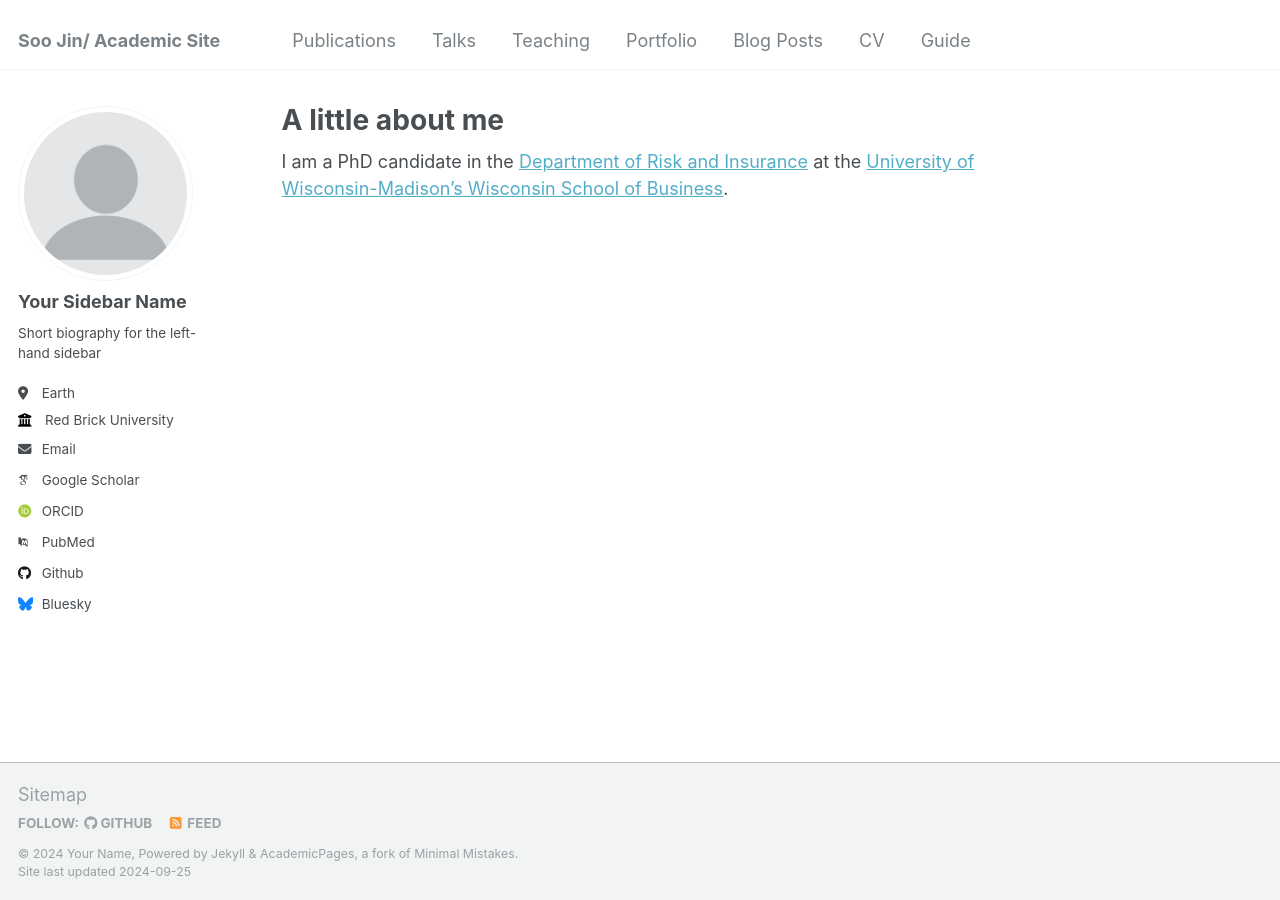
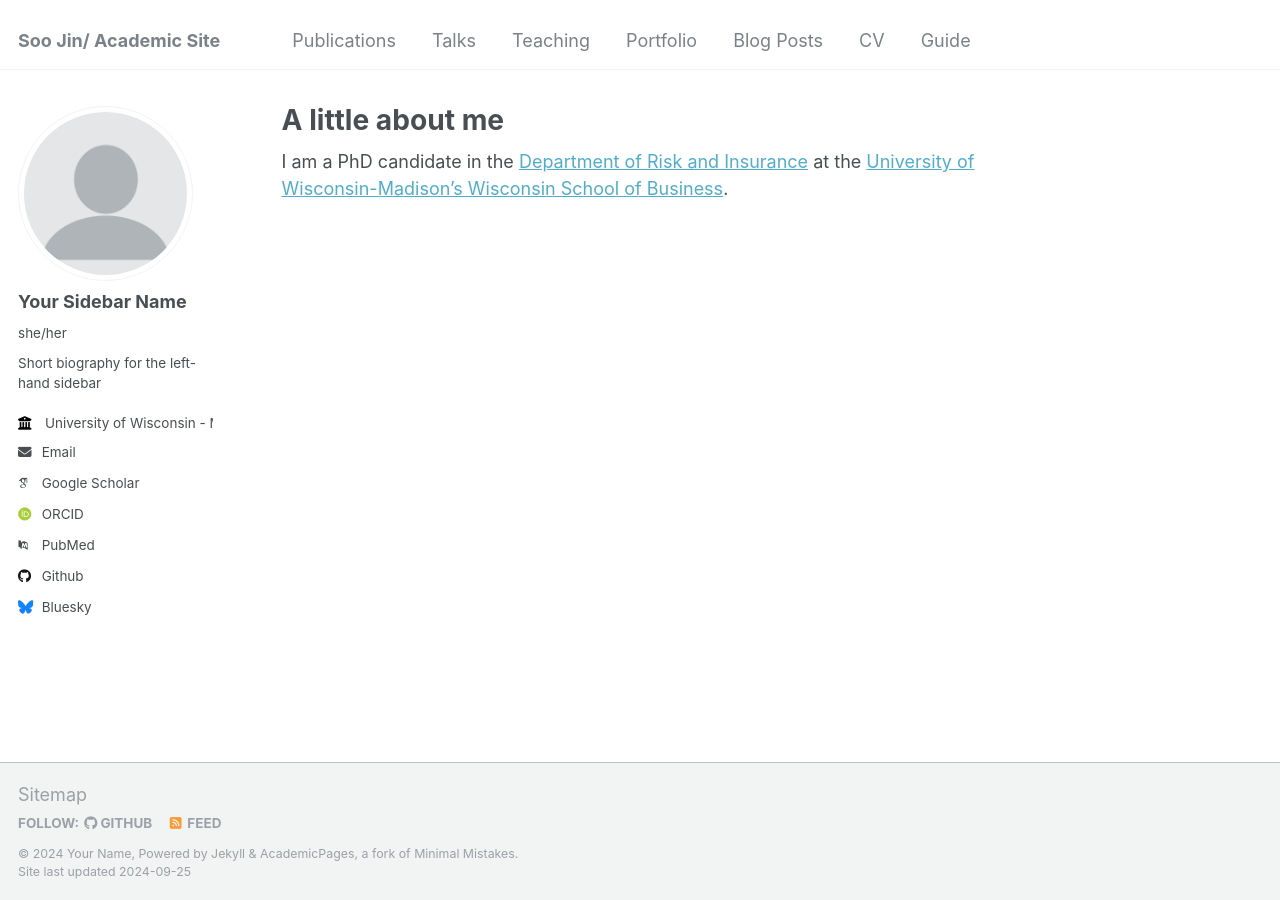
Before and after one commit to Iris-SooJin-Park/Iris-SooJin-Park.github.io, a Jekyll site: the page built from _pages/about.md, in a window 1280 px wide. Built offline with Jekyll 4.4.1, drawn with Linux system fonts in a browser that asks for light colours; some web fonts are replaced.

Commit message:
changed bio

```diff
--- a/_config.yml
+++ b/_config.yml
@@ -23,12 +23,11 @@ author:
   # Biographic information
   avatar           : "profile.png"
   name             : "Your Sidebar Name"
-  pronouns         : # example: "she/her"
+  pronouns         : "she/her"
   bio              : "Short biography for the left-hand sidebar"
-  location         : "Earth"
-  employer         : "Red Brick University"
+  employer         : "University of Wisconsin - Madison"
   uri              : # URL
-  email            : "none@example.org"
+  email            : "park487@wisc.edu"
 
   # Academic websites
   arxiv            : # URL - Update with the correct link to your profile
```
